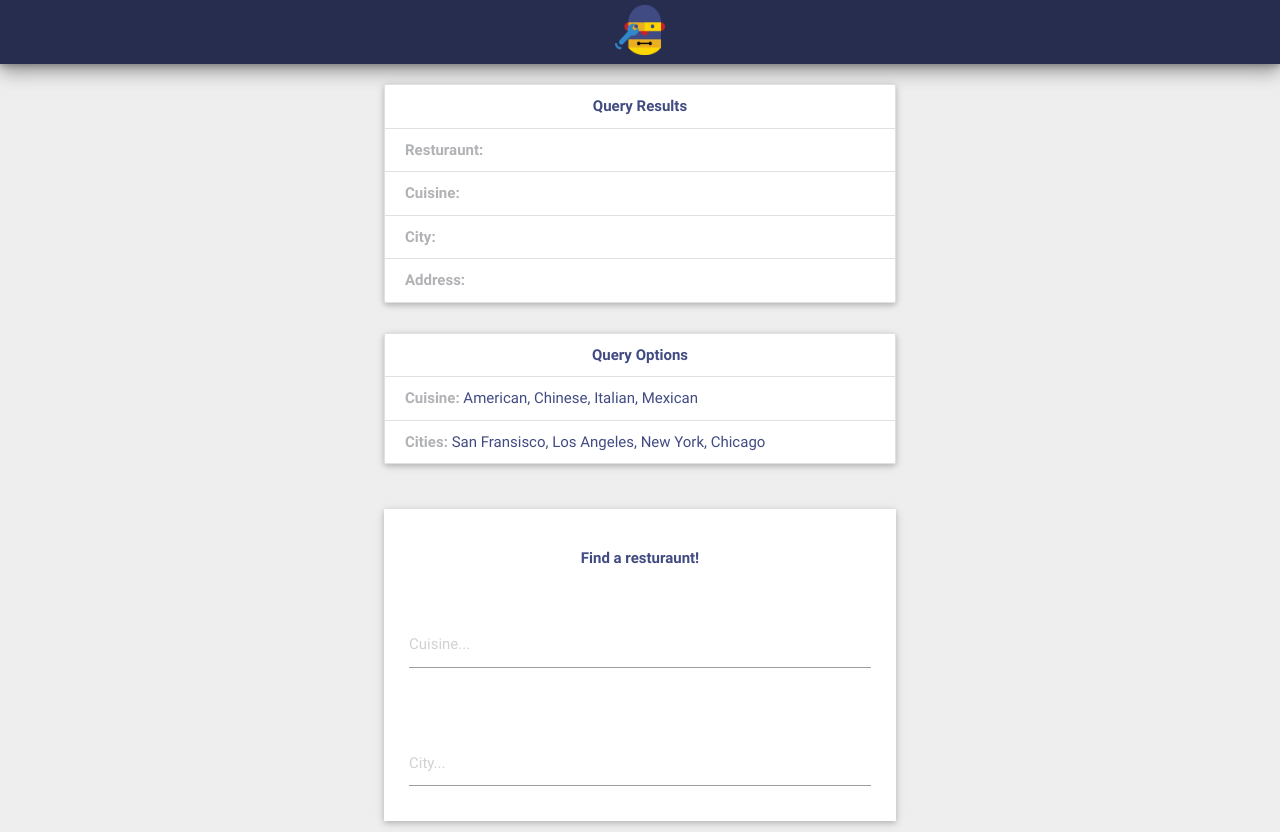
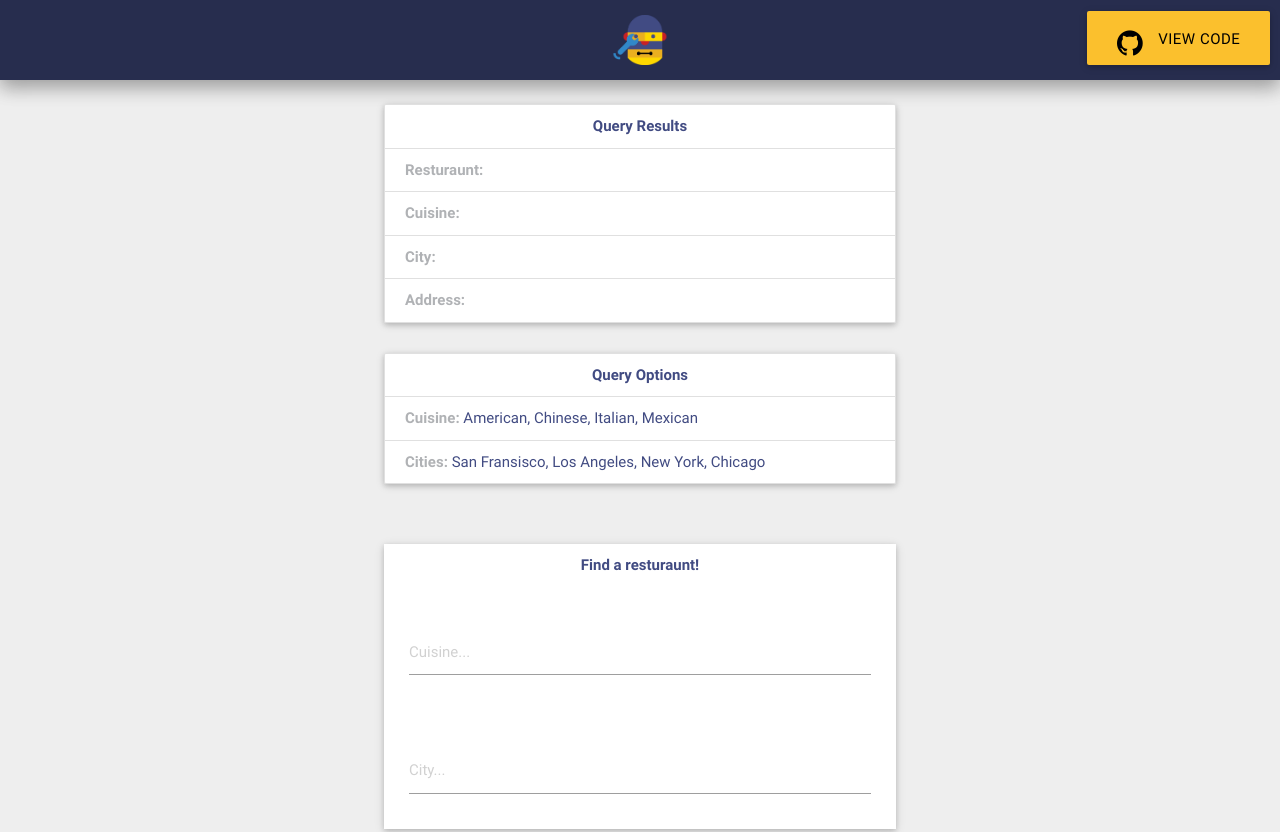
Before and after one commit to isaacg11/queryObjectExampleStamplay, a plain HTML site: page index.html in a window 1280 px wide. Shown: the top 832 px of the page. Drawn offline with Linux system fonts and the light colour scheme; a script that the page names is missing.

Commit message:
added github button

```diff
--- a/index.html
+++ b/index.html
@@ -6,13 +6,28 @@
 	<link rel="stylesheet" type="text/css" href="public/css/main.css">
 	<link rel="stylesheet" href="https://maxcdn.bootstrapcdn.com/font-awesome/4.4.0/css/font-awesome.min.css">
 </head>
-<body>
+<body class="container-fluid">
 <!--NAVBAR-->
   <nav>
-    <div id="navbar" class="nav-wrapper center z-depth-2">
+    <div id="navbar" class="nav-wrapper z-depth-2">
+    <a href="" class="brand-logo center">
       <img id="logo" src="public/images/stamplay_logo.png"/>
+    </a>
+    <ul class="right">
+		<li>
+			<a
+			target="_blank"
+			href="https://github.com/isaacg11/queryObjectExampleStamplay"
+			class="waves-effect waves-light btn-large github">
+  				<i class="fa fa-github left"></i>View Code
+			</a>
+		</li>
+	</ul>
     </div>
   </nav>
+
+
+
 
    <!--QUERY RESULTS-->
   <ul id="queryResults" class="collection container z-depth-1">
@@ -43,8 +58,7 @@
   <br>
 <!--QUERY SECTION-->
    <div id="createSection" class="row container z-depth-1">
-   <br>
-   <p class="center"><b class='queryheader'>Find a resturaunt!</b></p>
+   <p class="center ptag"><b class='queryheader'>Find a resturaunt!</b></p>
     <form class="col s12">
       <div class="row">
         <div
--- a/public/css/main.css
+++ b/public/css/main.css
@@ -8,12 +8,22 @@ body, html {
 
 #navbar{
 	background-color: #272D4E;
+	height: 80px;
 }
 #logo{
-	height: 50px;
-	width: 50px;
+  	padding: 10px;
+    height: 70px;
 	margin-top: 5px;
-
+}
+.github{
+	background-color: #FBC02D;
+	color: #000;
+	margin-top: 10px;
+	margin-right: 10px;
+}
+.github:hover{
+	background-color: #FBC02D;
+	color: #000;
 }
 #options{
 	margin-top: 30px;
@@ -48,5 +58,8 @@ body, html {
 }
 #queryResults{
 	width: 40%;
-	margin-top: 20px;
+	margin-top: 40px;
 }
+.ptag{
+	padding-top: 10px;
+}
```
